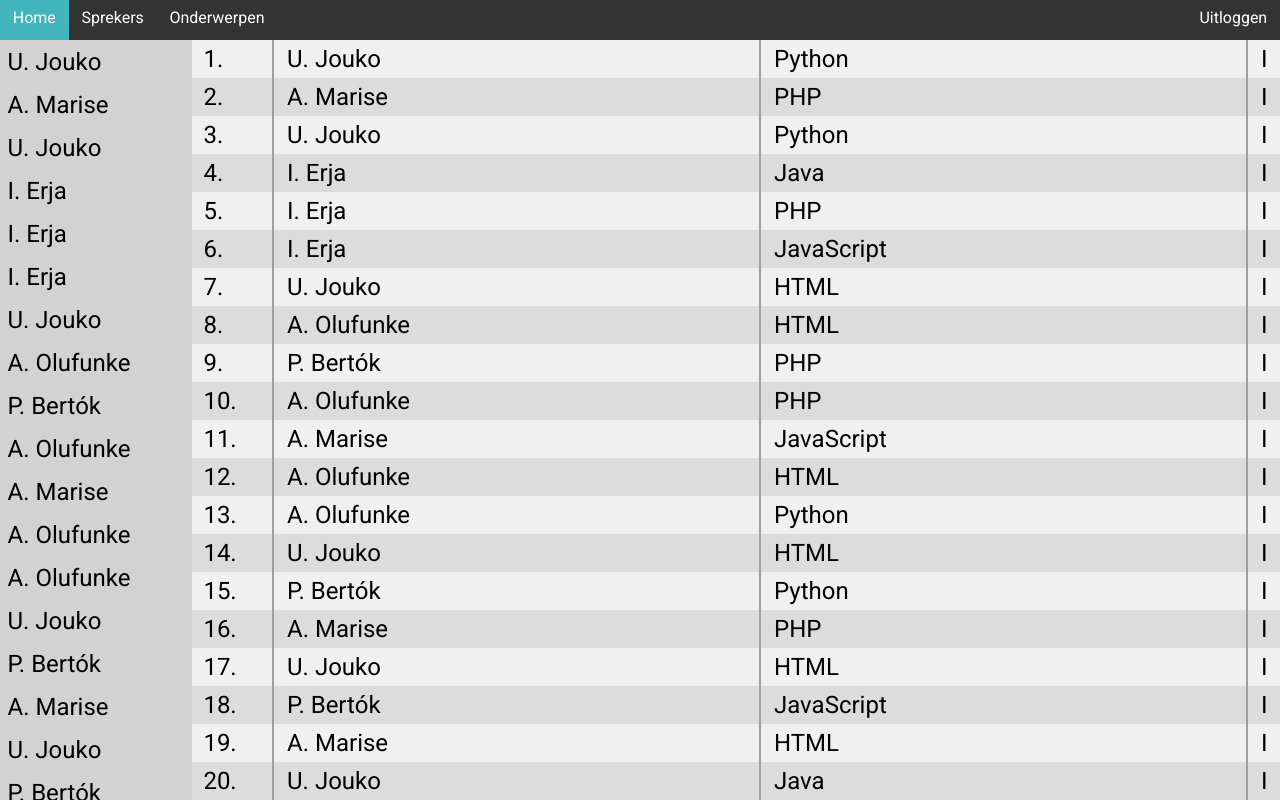
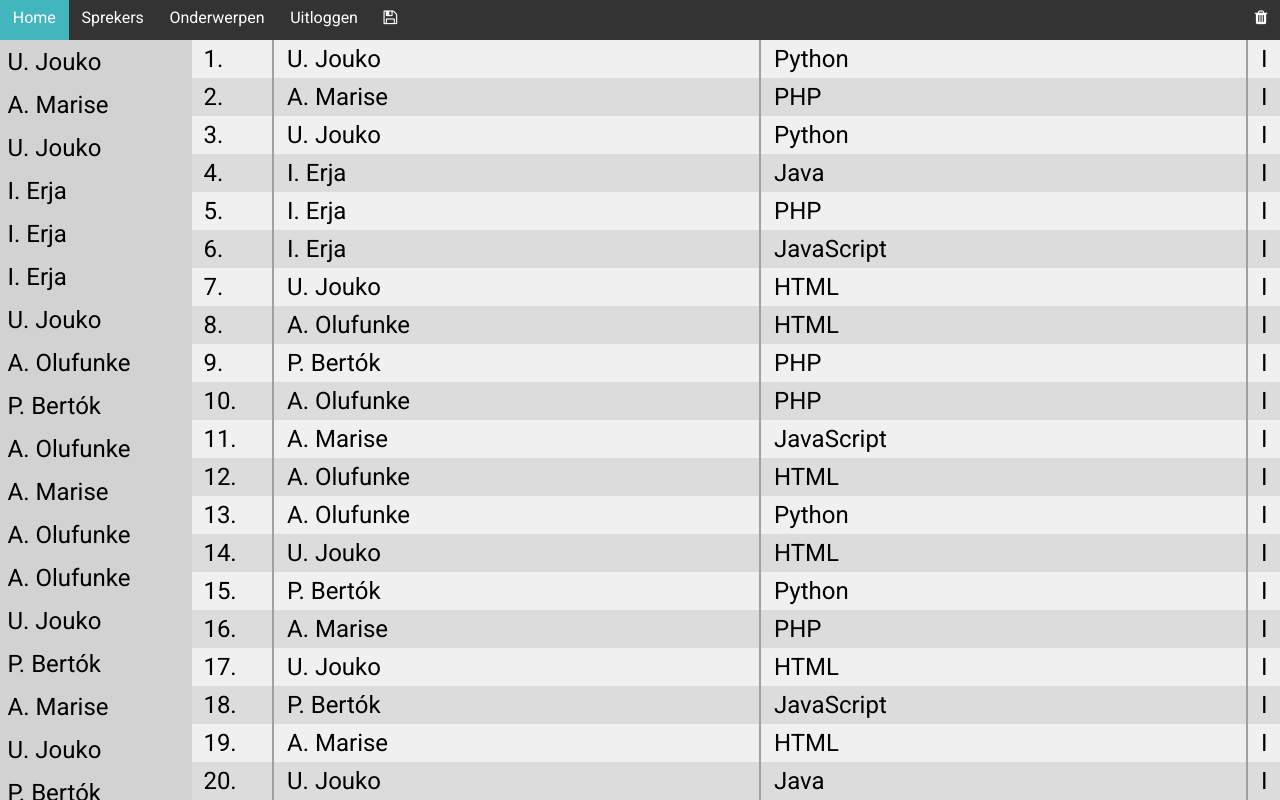
Before and after one commit to Vepnar/AgendaProject, a plain HTML site: page index.html in a window 1280 px wide. Drawn offline with nearby package versions, Linux system fonts and the light colour scheme.

Commit message:
Improved main page

```diff
--- a/index.html
+++ b/index.html
@@ -6,8 +6,10 @@
     <title>Page Title</title>
     <meta name="viewport" content="width=device-width, initial-scale=1">
     <link rel="stylesheet" type="text/css" media="screen" href="main.css" />
+    <link rel="stylesheet" href="https://cdnjs.cloudflare.com/ajax/libs/font-awesome/4.7.0/css/font-awesome.min.css">
     <link href="https://fonts.googleapis.com/css?family=Roboto" rel="stylesheet">
     <script src="https://ajax.googleapis.com/ajax/libs/jquery/3.3.1/jquery.min.js"></script>
+
 
 </head>
 <body>
@@ -16,6 +18,10 @@
             <li><a href="#">Sprekers</a></li>
             <li><a href="#">Onderwerpen</a></li>
             <li><a href="#">Uitloggen</a></li>
+            <li class="right"><a href="#"><i class="fa fa-save"></i></a></li>
+            <li class="right"><a href="#"><i class='fa fa-trash'></i></a></li>
+
+
         </ul>
         <!-- POPUP -->
         <div class="infopopupv" id="popup">
@@ -66,7 +72,7 @@
 
     <script type="text/template" id="agendaItemTemplate">
 
-        <div class="agendaItem">
+        <div class="agendaItem" id="A{id}" onclick="agendaClick({id})">
             <span>{week}.</span>
             <span class="agendaItemBig">{name}</span>
             <span class="agendaItemBig">{subject}</span>
```
